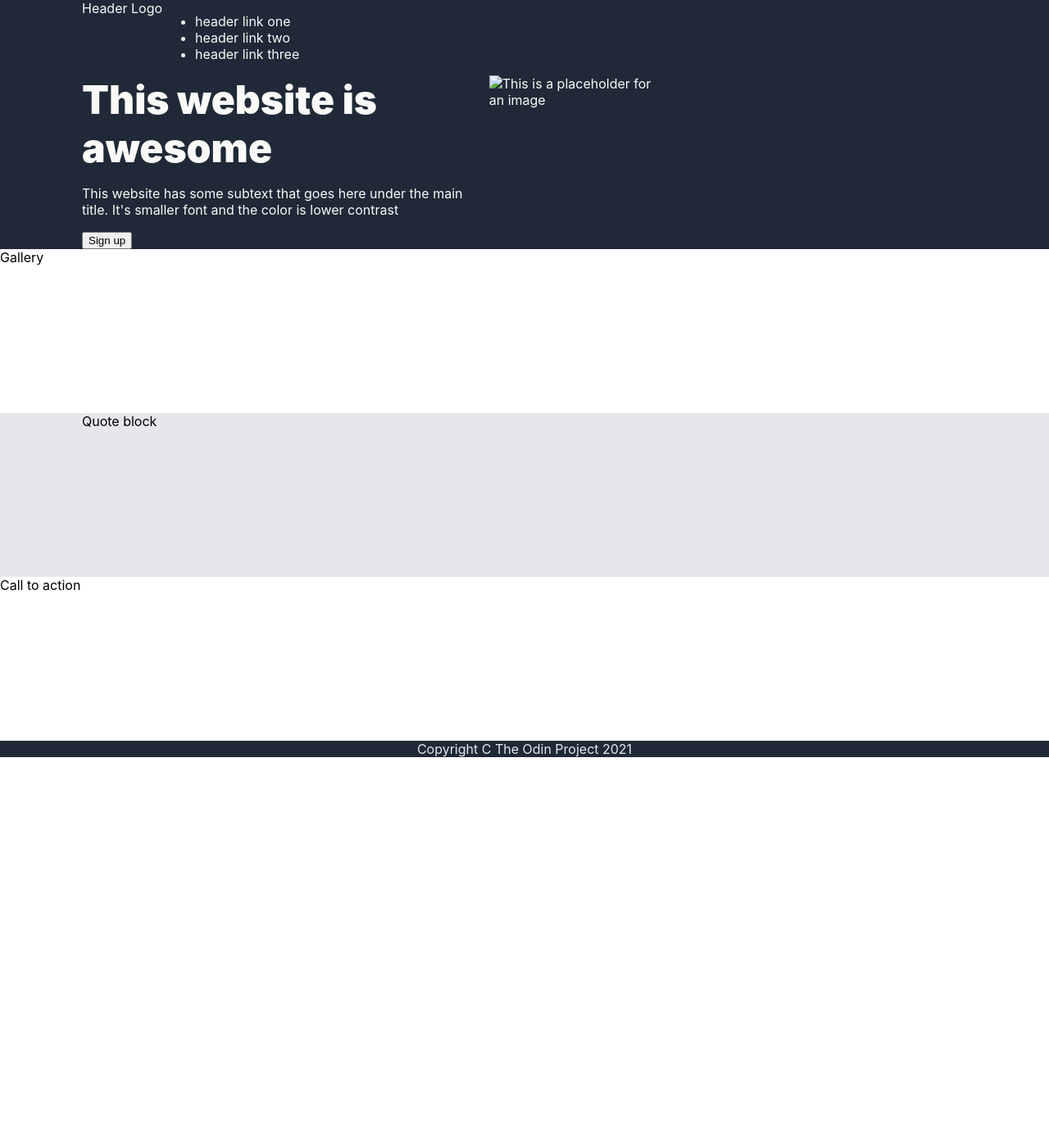
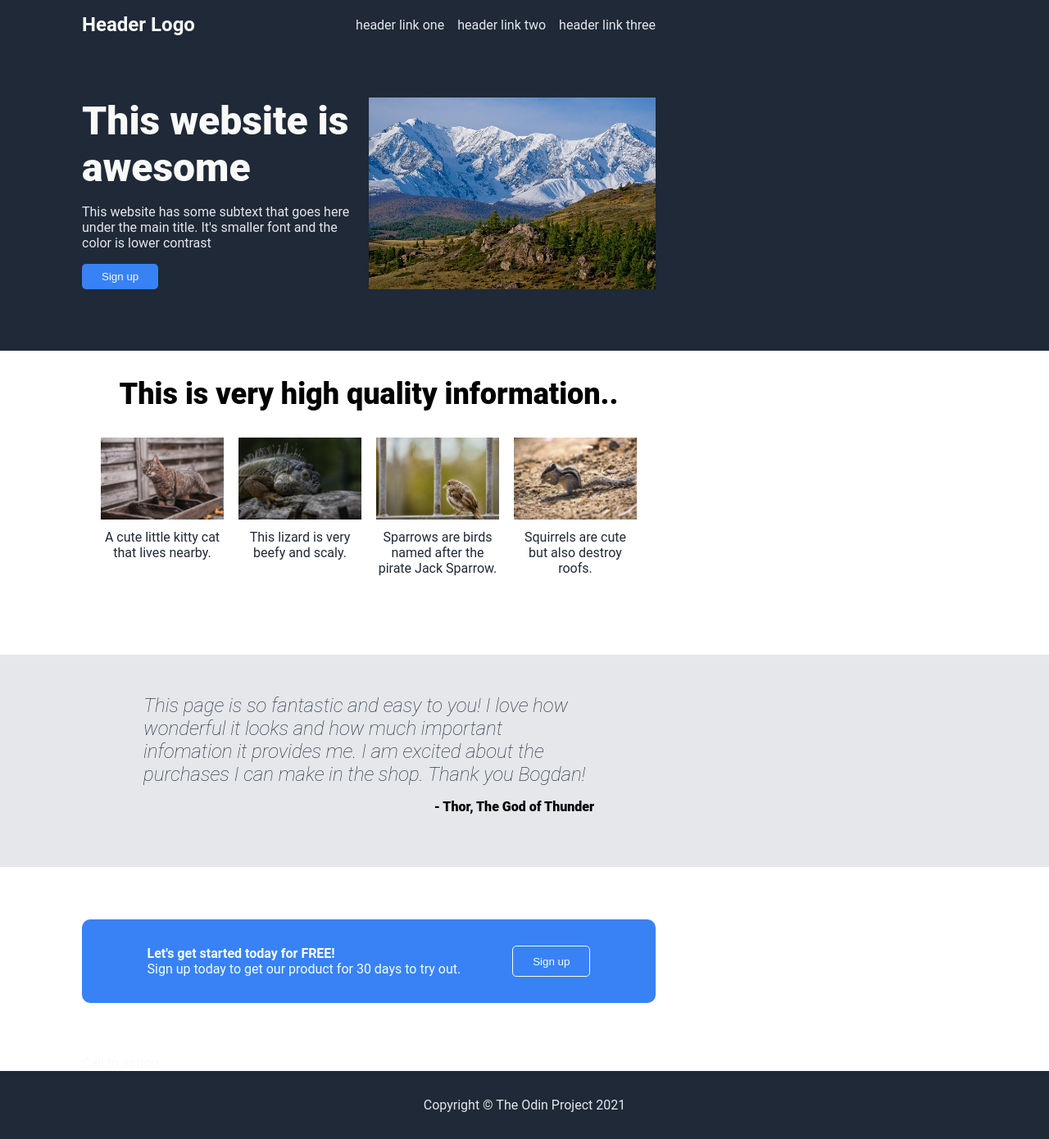
Before and after one commit to bkomlik/landing-page, a plain HTML site: page index.html in a window 1280 px wide. Shown: the whole page at 82% size. Before the commit the page ends 924 px from the top, so only its background shows below. Drawn offline with Linux system fonts and the light colour scheme.

Commit message:
Final html and css

```diff
--- a/index.html
+++ b/index.html
@@ -11,8 +11,8 @@
     <div class="topWrapper">
         <div class="top">
             <div class="header">
-                Header Logo
-                <ul>
+                <h3>Header Logo</h3>
+                <ul class="font-hero-18">
                     <li>header link one</li>
                     <li>header link two</li>
                     <li>header link three</li>
@@ -21,27 +21,65 @@
             <div class="topContainer">
                 <div class="topContent">
                     <h1>This website is awesome</h1>
-                    <p>This website has some subtext that goes here under the main
+                    <p class="font-hero-18">This website has some subtext that goes here under the main
                     title. It's smaller font and the color is lower contrast</p>
-                    <button>Sign up</button>
+                    <button class="b1">Sign up</button>
                 </div>
-                <img class="topImage" src="image.png" alt="This is a placeholder for an image">
+                <img class="topImage" src="./images/altai-6943982_640.jpg" alt="This is a placeholder for an image">
             </div>
         </div>
     </div>
     <div class="gallery">
-        Gallery
+        <h2>This is very high quality information..</h2>
+        <div class="galleryContainer">
+            <div class="galleryBox">
+                <img class="galleryImage" src="./images/animal-6934928_640.jpg" alt="Laminal">
+                <div class="font-hero-18-black">
+                    A cute little kitty cat that lives nearby.
+                </div>
+            </div>
+            <div class="galleryBox">
+                <img class="galleryImage" src="./images/lizard-6962760_640.jpg" alt="Laminal">
+                <div class="font-hero-18-black">
+                    This lizard is very beefy and scaly.
+                </div>
+            </div>
+            <div class="galleryBox">
+                <img class="galleryImage" src="./images/sparrow-6960807_640.jpg" alt="Laminal">
+                <div class="font-hero-18-black">
+                    Sparrows are birds named after the pirate Jack Sparrow.
+                </div>
+            </div>
+            <div class="galleryBox">
+                <img class="galleryImage" src="./images/squirrel-6949263_640.jpg" alt="Laminal">
+                <div class="font-hero-18-black">
+                    Squirrels are cute but also destroy roofs.
+                </div>
+            </div>
+        </div>
     </div>
     <div class="quoteWrapper">
         <div class="quote">
-            Quote block
+            <div class="quoteText">
+                This page is so fantastic and easy to you! I love how wonderful it looks
+                and how much important infomation it provides me. I am excited about the
+                purchases I can make in the shop. Thank you Bogdan!
+            </div>
+            <div class="author">- Thor, The God of Thunder</div>
         </div>
     </div>
     <div class="action">
+        <div class="actionModal">
+            <div class="actionText">
+                <strong>Let's get started today for FREE!</strong>
+                <div>Sign up today to get our product for 30 days to try out.</div>
+            </div>
+            <button class="b1 white-border">Sign up</button>
+        </div>
         Call to action
     </div>
     <div class="footer">
-        Copyright C The Odin Project 2021
+        Copyright © The Odin Project 2021
     </div>
 </body>
 </html>
--- a/styles.css
+++ b/styles.css
@@ -1,5 +1,5 @@
 body {
-    font-family: -apple-system, BlinkMacSystemFont, 'Segoe UI', Roboto, Oxygen, Ubuntu, Cantarell, 'Open Sans', 'Helvetica Neue', sans-serif;
+    font-family: Roboto, -apple-system, BlinkMacSystemFont, 'Segoe UI', Oxygen, Ubuntu, Cantarell, 'Open Sans', 'Helvetica Neue', sans-serif;
     margin: 0;
     min-height: 100vh;
     display: flex;
@@ -28,34 +28,93 @@ h3 {
     font-size: 24px;
 }
 
+.font-hero-18 {
+    font-size: 16px;
+    color: #E5E7EB;
+}
+
+.font-hero-18-black {
+    font-size: 16px;
+    color: #1F2937;
+}
+
+.b1 {
+    background-color: #3882F6;
+    color: #F9FAF8;
+    padding: 8px 24px;
+    border: none;
+    border-radius: 5px;
+}
+
+.b1.white-border {
+    border: 1px solid #F9FAF8;
+}
+
+.top,
+.gallery,
+.quote,
+.action {
+    width: 700px;
+    margin-left: 100px;
+}
 .topWrapper {
     background-color: #1f2937;
 }
 
 .top {
-    width: 700px;
-    margin-left: 100px;
     color: #F9FAF8;
 }
 
 .header {
     display: flex;
+    justify-content: space-between;
+    align-items: center;
+    margin: 16px 0px;
+}
+
+.header ul {
+    list-style: none;
+    margin: 0;
+    padding: 0;
+    display: flex;
+    gap: 16px;
 }
 
 .topContainer {
     display: flex;
+    margin: 75px 0px;
 }
 
-.topCOntent {
+.topContent {
     width: 350px;
+    flex: 0 0 auto;
 }
 
 .topImage {
     width: 350px;
+    flex: 0 0 auto;
 }
 
 .gallery {
-    height: 200px;
+    text-align: center;
+    margin-top: 32px;
+    margin-bottom: 64px;
+}
+
+.galleryContainer {
+    margin: 32px 0px;
+    display: flex;
+    justify-content: center;
+    gap: 18px;
+}
+
+.galleryBox {
+    width: 150px;
+}
+
+.galleryImage {
+    width: 150px;
+    margin-bottom: 8px;
 }
 
 .quoteWrapper {
@@ -63,13 +122,35 @@ h3 {
 }
 
 .quote {
-    width: 700px;
-    margin-left: 100px;
-    height: 200px;
+    text-align: center;
+    padding: 48px 0px;
 }
 
+.quoteText {
+    font-size: 24px;
+    font-weight: 200;
+    font-style: italic;
+    color: #1F2937;
+    text-align: left;
+    padding: 0px 75px;
+}
+
+.author {
+    font-weight: 900;
+    text-align: right;
+    padding: 16px 75px;
+}
 .action {
-    height: 200px;
+    color: #F9FAF8;
+}
+
+.actionModal {
+    margin: 64px 0px;
+    padding: 32px 48px;
+    background-color: #3882F6;
+    border-radius: 10px;
+    display: flex;
+    justify-content: space-around;
 }
 
 .footer {
@@ -78,4 +159,5 @@ h3 {
     display: flex;
     justify-content: center;
     align-items: center;
+    padding: 32px 0px;
 }
```
Also changed, not shown: images/altai-6943982_640.jpg (added), images/animal-6934928_640.jpg (added), images/lizard-6962760_640.jpg (added), images/sparrow-6960807_640.jpg (added), images/squirrel-6949263_640.jpg (added), odin-project.png (added).
